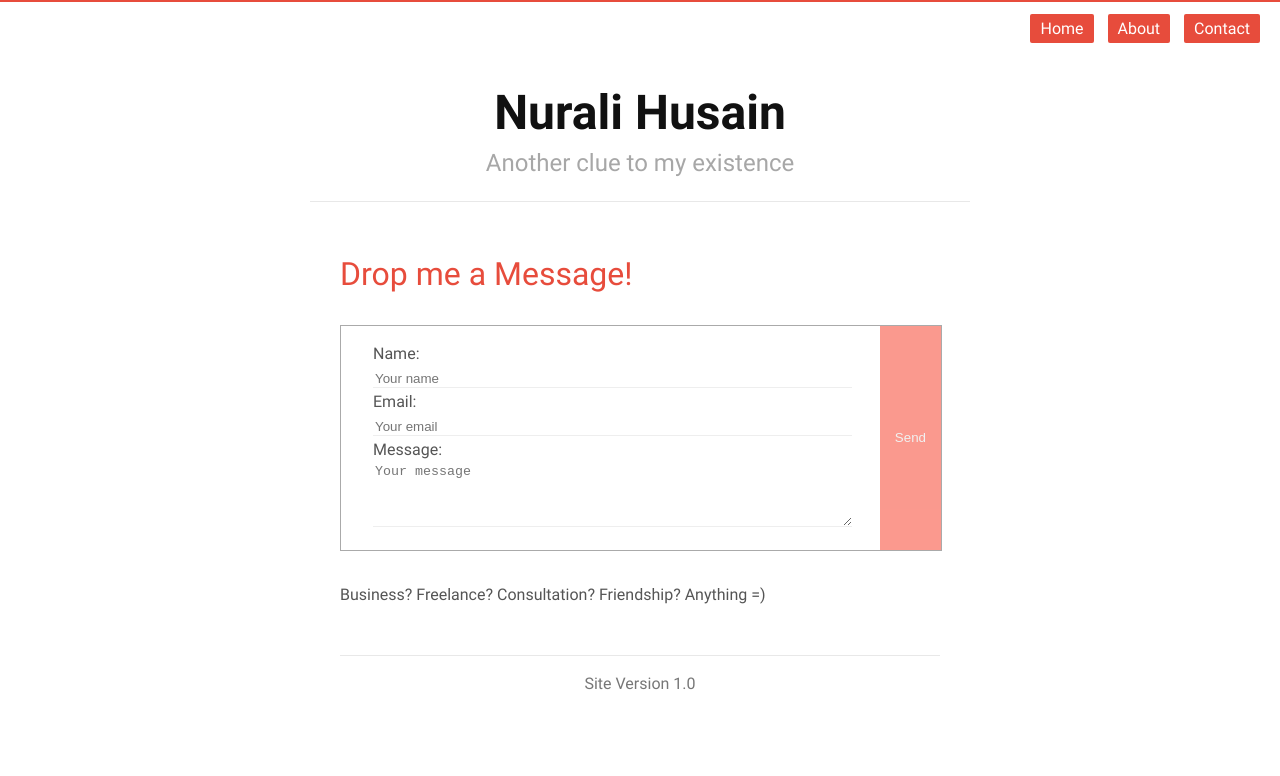
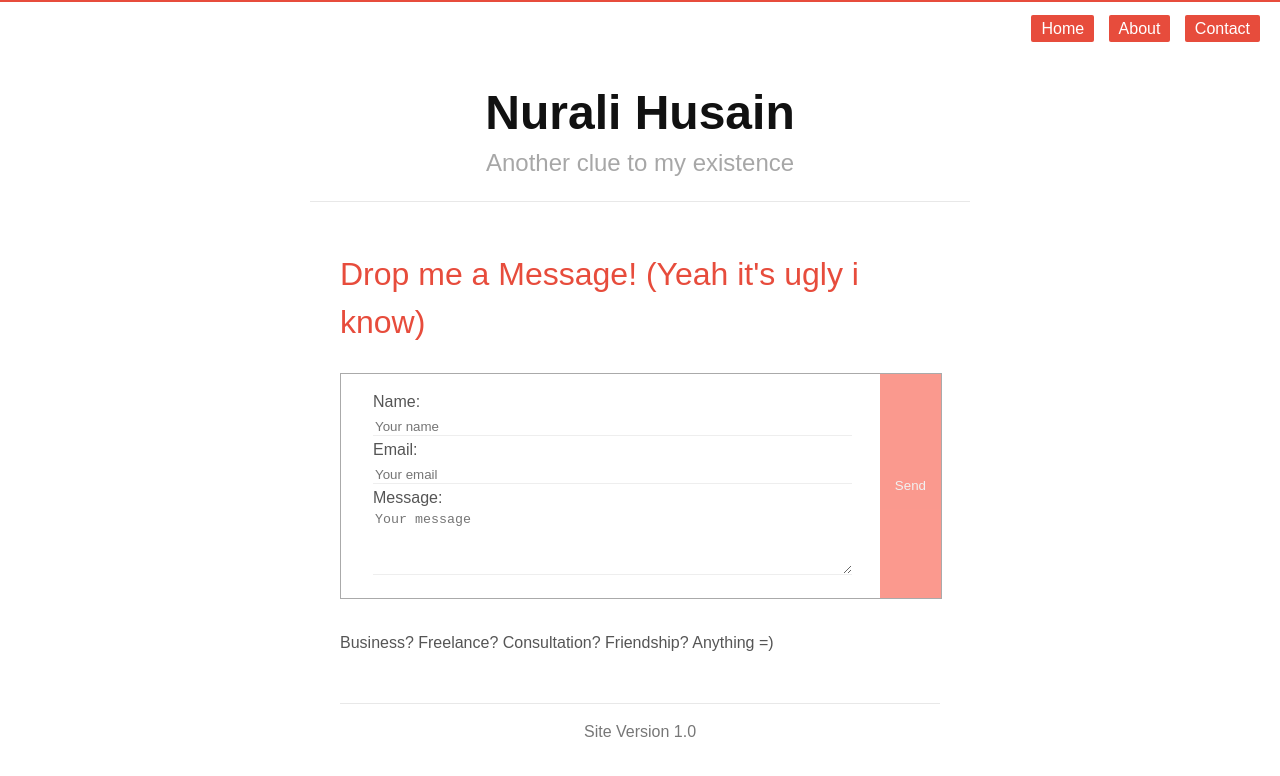
Before and after one commit to nurali93/nurali93.github.io, a Jekyll site: the page built from _pages/contact.md, in a window 1280 px wide. Shown: the top 776 px of the page. Built offline with Jekyll 4.4.1, drawn with Linux system fonts in a browser that asks for light colours; some web fonts are replaced.

Commit message:
Change font to PT Sans, minor post styling update and new post

```diff
--- /dev/null
+++ b/_includes/fonts.scss
@@ -0,0 +1,32 @@
+/* cyrillic-ext */
+@font-face {
+  font-family: 'PT Sans';
+  font-style: normal;
+  font-weight: 400;
+  src: local('PT Sans'), local('PTSans-Regular'), url(https://fonts.gstatic.com/s/ptsans/v9/fhNmDCnjccoUYyU4ZASaLVKPGs1ZzpMvnHX-7fPOuAc.woff2) format('woff2');
+  unicode-range: U+0460-052F, U+20B4, U+2DE0-2DFF, U+A640-A69F;
+}
+/* cyrillic */
+@font-face {
+  font-family: 'PT Sans';
+  font-style: normal;
+  font-weight: 400;
+  src: local('PT Sans'), local('PTSans-Regular'), url(https://fonts.gstatic.com/s/ptsans/v9/BJVWev7_auVaQ__OU8Qih1KPGs1ZzpMvnHX-7fPOuAc.woff2) format('woff2');
+  unicode-range: U+0400-045F, U+0490-0491, U+04B0-04B1, U+2116;
+}
+/* latin-ext */
+@font-face {
+  font-family: 'PT Sans';
+  font-style: normal;
+  font-weight: 400;
+  src: local('PT Sans'), local('PTSans-Regular'), url(https://fonts.gstatic.com/s/ptsans/v9/oysROHFTu1eTZ74Hcf8V-VKPGs1ZzpMvnHX-7fPOuAc.woff2) format('woff2');
+  unicode-range: U+0100-024F, U+1E00-1EFF, U+20A0-20AB, U+20AD-20CF, U+2C60-2C7F, U+A720-A7FF;
+}
+/* latin */
+@font-face {
+  font-family: 'PT Sans';
+  font-style: normal;
+  font-weight: 400;
+  src: local('PT Sans'), local('PTSans-Regular'), url(https://fonts.gstatic.com/s/ptsans/v9/CWlc_g68BGYDSGdpJvpktgLUuEpTyoUstqEm5AMlJo4.woff2) format('woff2');
+  unicode-range: U+0000-00FF, U+0131, U+0152-0153, U+02C6, U+02DA, U+02DC, U+2000-206F, U+2074, U+20AC, U+2212, U+2215;
+}
--- a/_includes/head.html
+++ b/_includes/head.html
@@ -23,7 +23,7 @@
 
 <style>
   {% capture include_to_scssify %}
-  {% include roboto.scss %}
+  {% include fonts.scss %}
   {% endcapture %}
   {{ include_to_scssify | scssify }}
 </style>
--- a/_includes/main.scss
+++ b/_includes/main.scss
@@ -1,5 +1,5 @@
 // Our variables
-$base-font-family: 'Roboto', sans-serif;
+$base-font-family: 'PT Sans', sans-serif;
 $base-font-size:   16px;
 $base-font-weight: 300;
 $small-font-size:  $base-font-size * 0.875;
--- a/_includes/roboto.scss
+++ /dev/null
@@ -1,168 +0,0 @@
-/* cyrillic-ext */
-@font-face {
-  font-family: 'Roboto';
-  font-style: normal;
-  font-weight: 300;
-  src: local('Roboto Light'), local('Roboto-Light'), url(//fonts.gstatic.com/s/roboto/v18/0eC6fl06luXEYWpBSJvXCIX0hVgzZQUfRDuZrPvH3D8.woff2) format('woff2');
-  unicode-range: U+0460-052F, U+20B4, U+2DE0-2DFF, U+A640-A69F;
-}
-/* cyrillic */
-@font-face {
-  font-family: 'Roboto';
-  font-style: normal;
-  font-weight: 300;
-  src: local('Roboto Light'), local('Roboto-Light'), url(//fonts.gstatic.com/s/roboto/v18/Fl4y0QdOxyyTHEGMXX8kcYX0hVgzZQUfRDuZrPvH3D8.woff2) format('woff2');
-  unicode-range: U+0400-045F, U+0490-0491, U+04B0-04B1, U+2116;
-}
-/* greek-ext */
-@font-face {
-  font-family: 'Roboto';
-  font-style: normal;
-  font-weight: 300;
-  src: local('Roboto Light'), local('Roboto-Light'), url(//fonts.gstatic.com/s/roboto/v18/-L14Jk06m6pUHB-5mXQQnYX0hVgzZQUfRDuZrPvH3D8.woff2) format('woff2');
-  unicode-range: U+1F00-1FFF;
-}
-/* greek */
-@font-face {
-  font-family: 'Roboto';
-  font-style: normal;
-  font-weight: 300;
-  src: local('Roboto Light'), local('Roboto-Light'), url(//fonts.gstatic.com/s/roboto/v18/I3S1wsgSg9YCurV6PUkTOYX0hVgzZQUfRDuZrPvH3D8.woff2) format('woff2');
-  unicode-range: U+0370-03FF;
-}
-/* vietnamese */
-@font-face {
-  font-family: 'Roboto';
-  font-style: normal;
-  font-weight: 300;
-  src: local('Roboto Light'), local('Roboto-Light'), url(//fonts.gstatic.com/s/roboto/v18/NYDWBdD4gIq26G5XYbHsFIX0hVgzZQUfRDuZrPvH3D8.woff2) format('woff2');
-  unicode-range: U+0102-0103, U+1EA0-1EF9, U+20AB;
-}
-/* latin-ext */
-@font-face {
-  font-family: 'Roboto';
-  font-style: normal;
-  font-weight: 300;
-  src: local('Roboto Light'), local('Roboto-Light'), url(//fonts.gstatic.com/s/roboto/v18/Pru33qjShpZSmG3z6VYwnYX0hVgzZQUfRDuZrPvH3D8.woff2) format('woff2');
-  unicode-range: U+0100-024F, U+1E00-1EFF, U+20A0-20AB, U+20AD-20CF, U+2C60-2C7F, U+A720-A7FF;
-}
-/* latin */
-@font-face {
-  font-family: 'Roboto';
-  font-style: normal;
-  font-weight: 300;
-  src: local('Roboto Light'), local('Roboto-Light'), url(//fonts.gstatic.com/s/roboto/v18/Hgo13k-tfSpn0qi1SFdUfZBw1xU1rKptJj_0jans920.woff2) format('woff2');
-  unicode-range: U+0000-00FF, U+0131, U+0152-0153, U+02C6, U+02DA, U+02DC, U+2000-206F, U+2074, U+20AC, U+2212, U+2215;
-}
-/* cyrillic-ext */
-@font-face {
-  font-family: 'Roboto';
-  font-style: normal;
-  font-weight: 400;
-  src: local('Roboto'), local('Roboto-Regular'), url(//fonts.gstatic.com/s/roboto/v18/sTdaA6j0Psb920Vjv-mrzH-_kf6ByYO6CLYdB4HQE-Y.woff2) format('woff2');
-  unicode-range: U+0460-052F, U+20B4, U+2DE0-2DFF, U+A640-A69F;
-}
-/* cyrillic */
-@font-face {
-  font-family: 'Roboto';
-  font-style: normal;
-  font-weight: 400;
-  src: local('Roboto'), local('Roboto-Regular'), url(//fonts.gstatic.com/s/roboto/v18/uYECMKoHcO9x1wdmbyHIm3-_kf6ByYO6CLYdB4HQE-Y.woff2) format('woff2');
-  unicode-range: U+0400-045F, U+0490-0491, U+04B0-04B1, U+2116;
-}
-/* greek-ext */
-@font-face {
-  font-family: 'Roboto';
-  font-style: normal;
-  font-weight: 400;
-  src: local('Roboto'), local('Roboto-Regular'), url(//fonts.gstatic.com/s/roboto/v18/tnj4SB6DNbdaQnsM8CFqBX-_kf6ByYO6CLYdB4HQE-Y.woff2) format('woff2');
-  unicode-range: U+1F00-1FFF;
-}
-/* greek */
-@font-face {
-  font-family: 'Roboto';
-  font-style: normal;
-  font-weight: 400;
-  src: local('Roboto'), local('Roboto-Regular'), url(//fonts.gstatic.com/s/roboto/v18/_VYFx-s824kXq_Ul2BHqYH-_kf6ByYO6CLYdB4HQE-Y.woff2) format('woff2');
-  unicode-range: U+0370-03FF;
-}
-/* vietnamese */
-@font-face {
-  font-family: 'Roboto';
-  font-style: normal;
-  font-weight: 400;
-  src: local('Roboto'), local('Roboto-Regular'), url(//fonts.gstatic.com/s/roboto/v18/NJ4vxlgWwWbEsv18dAhqnn-_kf6ByYO6CLYdB4HQE-Y.woff2) format('woff2');
-  unicode-range: U+0102-0103, U+1EA0-1EF9, U+20AB;
-}
-/* latin-ext */
-@font-face {
-  font-family: 'Roboto';
-  font-style: normal;
-  font-weight: 400;
-  src: local('Roboto'), local('Roboto-Regular'), url(//fonts.gstatic.com/s/roboto/v18/Ks_cVxiCiwUWVsFWFA3Bjn-_kf6ByYO6CLYdB4HQE-Y.woff2) format('woff2');
-  unicode-range: U+0100-024F, U+1E00-1EFF, U+20A0-20AB, U+20AD-20CF, U+2C60-2C7F, U+A720-A7FF;
-}
-/* latin */
-@font-face {
-  font-family: 'Roboto';
-  font-style: normal;
-  font-weight: 400;
-  src: local('Roboto'), local('Roboto-Regular'), url(//fonts.gstatic.com/s/roboto/v18/oMMgfZMQthOryQo9n22dcuvvDin1pK8aKteLpeZ5c0A.woff2) format('woff2');
-  unicode-range: U+0000-00FF, U+0131, U+0152-0153, U+02C6, U+02DA, U+02DC, U+2000-206F, U+2074, U+20AC, U+2212, U+2215;
-}
-/* cyrillic-ext */
-@font-face {
-  font-family: 'Roboto';
-  font-style: normal;
-  font-weight: 700;
-  src: local('Roboto Bold'), local('Roboto-Bold'), url(//fonts.gstatic.com/s/roboto/v18/77FXFjRbGzN4aCrSFhlh3oX0hVgzZQUfRDuZrPvH3D8.woff2) format('woff2');
-  unicode-range: U+0460-052F, U+20B4, U+2DE0-2DFF, U+A640-A69F;
-}
-/* cyrillic */
-@font-face {
-  font-family: 'Roboto';
-  font-style: normal;
-  font-weight: 700;
-  src: local('Roboto Bold'), local('Roboto-Bold'), url(//fonts.gstatic.com/s/roboto/v18/isZ-wbCXNKAbnjo6_TwHToX0hVgzZQUfRDuZrPvH3D8.woff2) format('woff2');
-  unicode-range: U+0400-045F, U+0490-0491, U+04B0-04B1, U+2116;
-}
-/* greek-ext */
-@font-face {
-  font-family: 'Roboto';
-  font-style: normal;
-  font-weight: 700;
-  src: local('Roboto Bold'), local('Roboto-Bold'), url(//fonts.gstatic.com/s/roboto/v18/UX6i4JxQDm3fVTc1CPuwqoX0hVgzZQUfRDuZrPvH3D8.woff2) format('woff2');
-  unicode-range: U+1F00-1FFF;
-}
-/* greek */
-@font-face {
-  font-family: 'Roboto';
-  font-style: normal;
-  font-weight: 700;
-  src: local('Roboto Bold'), local('Roboto-Bold'), url(//fonts.gstatic.com/s/roboto/v18/jSN2CGVDbcVyCnfJfjSdfIX0hVgzZQUfRDuZrPvH3D8.woff2) format('woff2');
-  unicode-range: U+0370-03FF;
-}
-/* vietnamese */
-@font-face {
-  font-family: 'Roboto';
-  font-style: normal;
-  font-weight: 700;
-  src: local('Roboto Bold'), local('Roboto-Bold'), url(//fonts.gstatic.com/s/roboto/v18/PwZc-YbIL414wB9rB1IAPYX0hVgzZQUfRDuZrPvH3D8.woff2) format('woff2');
-  unicode-range: U+0102-0103, U+1EA0-1EF9, U+20AB;
-}
-/* latin-ext */
-@font-face {
-  font-family: 'Roboto';
-  font-style: normal;
-  font-weight: 700;
-  src: local('Roboto Bold'), local('Roboto-Bold'), url(//fonts.gstatic.com/s/roboto/v18/97uahxiqZRoncBaCEI3aW4X0hVgzZQUfRDuZrPvH3D8.woff2) format('woff2');
-  unicode-range: U+0100-024F, U+1E00-1EFF, U+20A0-20AB, U+20AD-20CF, U+2C60-2C7F, U+A720-A7FF;
-}
-/* latin */
-@font-face {
-  font-family: 'Roboto';
-  font-style: normal;
-  font-weight: 700;
-  src: local('Roboto Bold'), local('Roboto-Bold'), url(//fonts.gstatic.com/s/roboto/v18/d-6IYplOFocCacKzxwXSOJBw1xU1rKptJj_0jans920.woff2) format('woff2');
-  unicode-range: U+0000-00FF, U+0131, U+0152-0153, U+02C6, U+02DA, U+02DC, U+2000-206F, U+2074, U+20AC, U+2212, U+2215;
-}
--- a/_layouts/post.html
+++ b/_layouts/post.html
@@ -2,7 +2,9 @@
 layout: default
 ---
 <article class="post" itemscope itemtype="http://schema.org/BlogPosting">
-
+  <div class="post-nav">
+    <a href="{{site.baseurl}}/">Home</a> >> {{ page.title }}
+  </div>
   <header class="post-header">
     <h1 class="post-title" itemprop="name headline">{{ page.title }}</h1>
     <p><time datetime="{{ page.date | date_to_xmlschema }}" itemprop="datePublished">{{ page.date | date: "%b %-d, %Y" }}</time>{% if page.author %} • <span itemprop="author" itemscope itemtype="http://schema.org/Person"><span itemprop="name">{{ page.author }}</span></span>{% endif %}</p>
--- a/_pages/contact.md
+++ b/_pages/contact.md
@@ -1,6 +1,6 @@
 ---
 layout: page
-title: Drop me a Message!
+title: Drop me a Message! (Yeah it's ugly i know)
 permalink: /contact/
 ---
 
--- a/_sass/_layout.scss
+++ b/_sass/_layout.scss
@@ -157,7 +157,11 @@ pre {
   list-style: none;
   margin:0;
   padding:0;
+}
 
+.post-nav {
+  color: #e74c3c;
+  font-size: 0.7rem;
 }
 
 .site-header {
```
Also changed, not shown: _posts/2017-11-29-create-react-app.md (added, +19 -0 lines).
